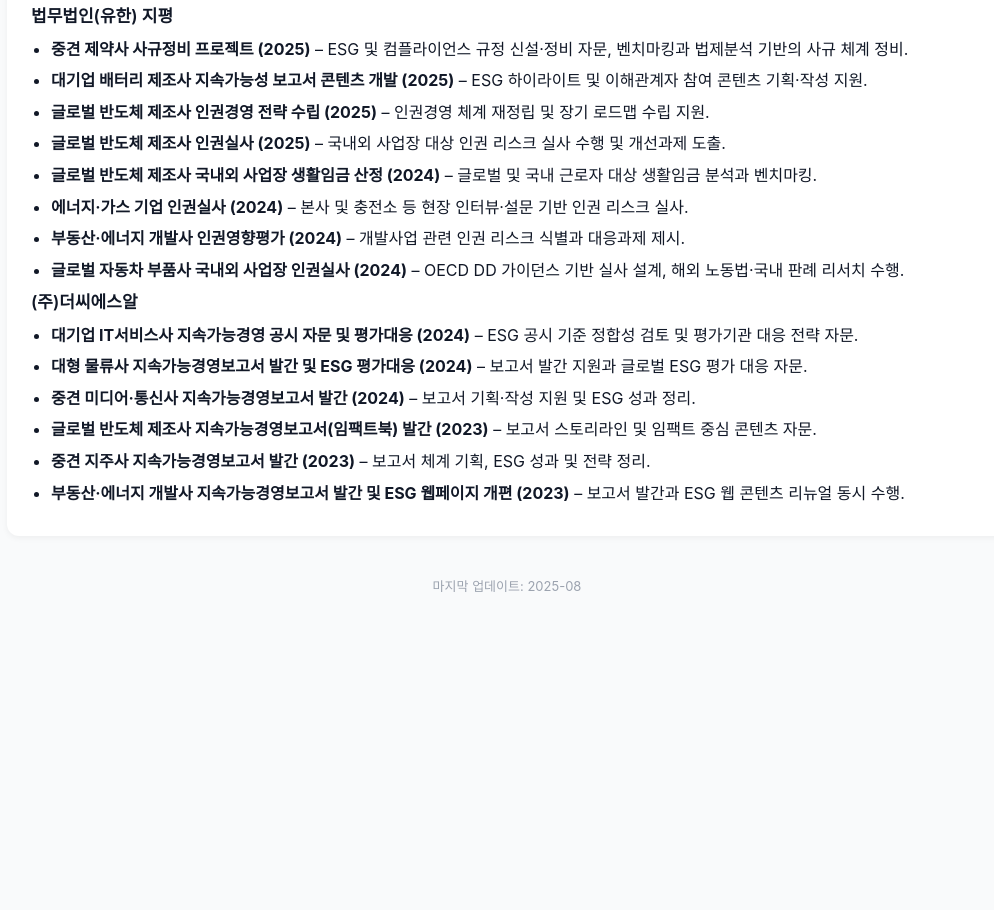
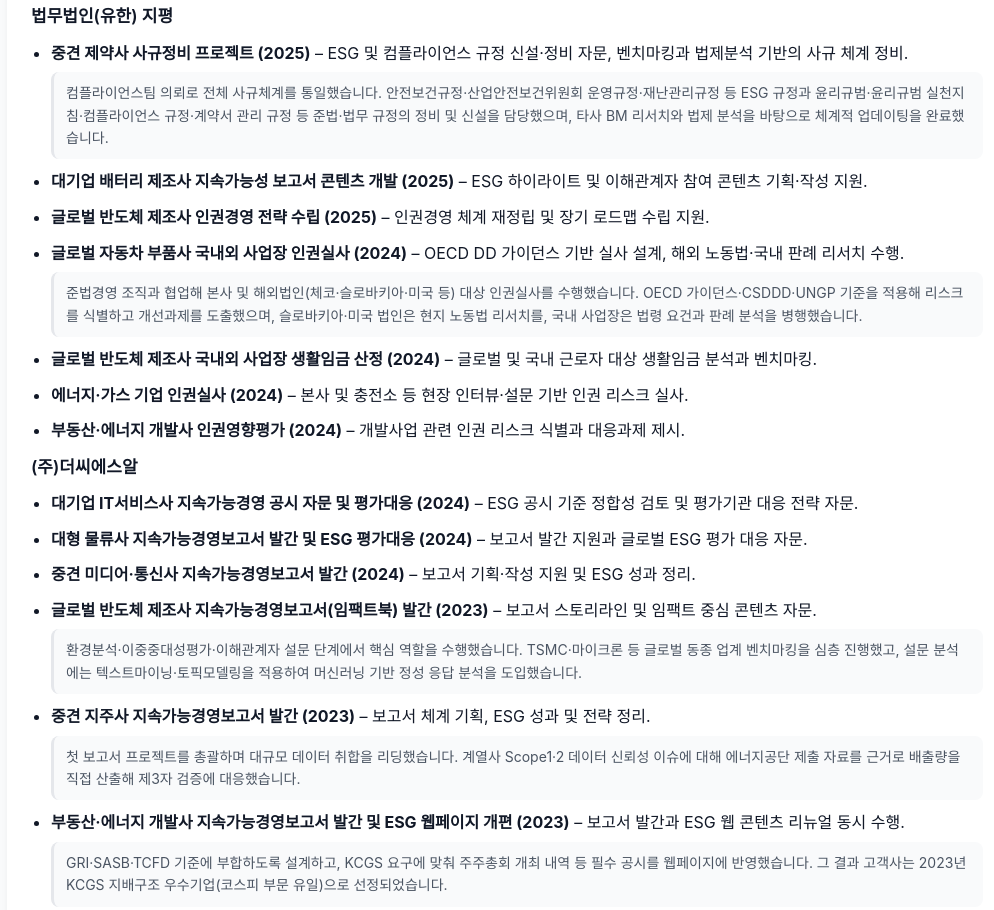
Before and after one commit to kjsang/cv_ko, a plain HTML site: page index.html in a window 1280 px wide. Shown: the part 3508-4418 px from the top of the page, without its empty margins (133-1127 px from the left). Before the commit the page ends 4137 px from the top, so only its background shows below. Drawn offline with Linux system fonts and the light colour scheme.

Commit message:
Update index.html

```diff
--- a/index.html
+++ b/index.html
@@ -27,6 +27,16 @@
     a:hover {text-decoration:underline;}
     .skills-list, .certs-list, .langs-list {display:flex; flex-wrap:wrap; gap:10px;}
     .pill {background:#f3f4f6; border-radius:999px; padding:6px 12px; font-size:13px; border:1px solid #e5e7eb;}
+    .projects ul li { margin: 10px 0; }
+    .projects .project-detail{
+      margin: 6px 0 0;
+      padding: 10px 12px;
+      background: #f9fafb;
+      border-left: 3px solid #e5e7eb;
+      color:#4b5563;
+      font-size:14px;
+      border-radius:8px;
+    }
   </style>
 </head>
 <body>
@@ -170,18 +180,32 @@
       </div>
     </section>
 
-    <section>
+<section class="projects">
   <h2>주요 참여 프로젝트 Projects</h2>
+
   <h3>법무법인(유한) 지평</h3>
   <ul>
-          <li><strong>중견 제약사 사규정비 프로젝트 (2025)</strong> – ESG 및 컴플라이언스 규정 신설·정비 자문, 벤치마킹과 법제분석 기반의 사규 체계 정비.</li>
+    <li>
+      <strong>중견 제약사 사규정비 프로젝트 (2025)</strong> – ESG 및 컴플라이언스 규정 신설·정비 자문, 벤치마킹과 법제분석 기반의 사규 체계 정비.
+      <p class="project-detail">
+        컴플라이언스팀 의뢰로 전체 사규체계를 통일했습니다. 안전보건규정·산업안전보건위원회 운영규정·재난관리규정 등 ESG 규정과
+        윤리규범·윤리규범 실천지침·컴플라이언스 규정·계약서 관리 규정 등 준법·법무 규정의 정비 및 신설을 담당했으며,
+        타사 BM 리서치와 법제 분석을 바탕으로 체계적 업데이팅을 완료했습니다.
+      </p>
+    </li>
     <li><strong>대기업 배터리 제조사 지속가능성 보고서 콘텐츠 개발 (2025)</strong> – ESG 하이라이트 및 이해관계자 참여 콘텐츠 기획·작성 지원.</li>
     <li><strong>글로벌 반도체 제조사 인권경영 전략 수립 (2025)</strong> – 인권경영 체계 재정립 및 장기 로드맵 수립 지원.</li>
-          <li><strong>글로벌 반도체 제조사 인권실사 (2025)</strong> – 국내외 사업장 대상 인권 리스크 실사 수행 및 개선과제 도출.</li>
+    <li>
+      <strong>글로벌 자동차 부품사 국내외 사업장 인권실사 (2024)</strong> – OECD DD 가이던스 기반 실사 설계, 해외 노동법·국내 판례 리서치 수행.
+      <p class="project-detail">
+        준법경영 조직과 협업해 본사 및 해외법인(체코·슬로바키아·미국 등) 대상 인권실사를 수행했습니다.
+        OECD 가이던스·CSDDD·UNGP 기준을 적용해 리스크를 식별하고 개선과제를 도출했으며,
+        슬로바키아·미국 법인은 현지 노동법 리서치를, 국내 사업장은 법령 요건과 판례 분석을 병행했습니다.
+      </p>
+    </li>
     <li><strong>글로벌 반도체 제조사 국내외 사업장 생활임금 산정 (2024)</strong> – 글로벌 및 국내 근로자 대상 생활임금 분석과 벤치마킹.</li>
     <li><strong>에너지·가스 기업 인권실사 (2024)</strong> – 본사 및 충전소 등 현장 인터뷰·설문 기반 인권 리스크 실사.</li>
     <li><strong>부동산·에너지 개발사 인권영향평가 (2024)</strong> – 개발사업 관련 인권 리스크 식별과 대응과제 제시.</li>
-          <li><strong>글로벌 자동차 부품사 국내외 사업장 인권실사 (2024)</strong> – OECD DD 가이던스 기반 실사 설계, 해외 노동법·국내 판례 리서치 수행.</li>
   </ul>
 
   <h3>(주)더씨에스알</h3>
@@ -189,9 +213,29 @@
     <li><strong>대기업 IT서비스사 지속가능경영 공시 자문 및 평가대응 (2024)</strong> – ESG 공시 기준 정합성 검토 및 평가기관 대응 전략 자문.</li>
     <li><strong>대형 물류사 지속가능경영보고서 발간 및 ESG 평가대응 (2024)</strong> – 보고서 발간 지원과 글로벌 ESG 평가 대응 자문.</li>
     <li><strong>중견 미디어·통신사 지속가능경영보고서 발간 (2024)</strong> – 보고서 기획·작성 지원 및 ESG 성과 정리.</li>
-          <li><strong>글로벌 반도체 제조사 지속가능경영보고서(임팩트북) 발간 (2023)</strong> – 보고서 스토리라인 및 임팩트 중심 콘텐츠 자문.</li>
-          <li><strong>중견 지주사 지속가능경영보고서 발간 (2023)</strong> – 보고서 체계 기획, ESG 성과 및 전략 정리.</li>
-          <li><strong>부동산·에너지 개발사 지속가능경영보고서 발간 및 ESG 웹페이지 개편 (2023)</strong> – 보고서 발간과 ESG 웹 콘텐츠 리뉴얼 동시 수행.</li>
+    <li>
+      <strong>글로벌 반도체 제조사 지속가능경영보고서(임팩트북) 발간 (2023)</strong> – 보고서 스토리라인 및 임팩트 중심 콘텐츠 자문.
+      <p class="project-detail">
+        환경분석·이중중대성평가·이해관계자 설문 단계에서 핵심 역할을 수행했습니다.
+        TSMC·마이크론 등 글로벌 동종 업계 벤치마킹을 심층 진행했고,
+        설문 분석에는 텍스트마이닝·토픽모델링을 적용하여 머신러닝 기반 정성 응답 분석을 도입했습니다.
+      </p>
+    </li>
+    <li>
+      <strong>중견 지주사 지속가능경영보고서 발간 (2023)</strong> – 보고서 체계 기획, ESG 성과 및 전략 정리.
+      <p class="project-detail">
+        첫 보고서 프로젝트를 총괄하며 대규모 데이터 취합을 리딩했습니다.
+        계열사 Scope1·2 데이터 신뢰성 이슈에 대해 에너지공단 제출 자료를 근거로 배출량을 직접 산출해
+        제3자 검증에 대응했습니다.
+      </p>
+    </li>
+    <li>
+      <strong>부동산·에너지 개발사 지속가능경영보고서 발간 및 ESG 웹페이지 개편 (2023)</strong> – 보고서 발간과 ESG 웹 콘텐츠 리뉴얼 동시 수행.
+      <p class="project-detail">
+        GRI·SASB·TCFD 기준에 부합하도록 설계하고, KCGS 요구에 맞춰 주주총회 개최 내역 등 필수 공시를 웹페이지에 반영했습니다.
+        그 결과 고객사는 2023년 KCGS 지배구조 우수기업(코스피 부문 유일)으로 선정되었습니다.
+      </p>
+    </li>
   </ul>
 </section>
 
```
Lines whose indentation alone changed are shown as unchanged.
